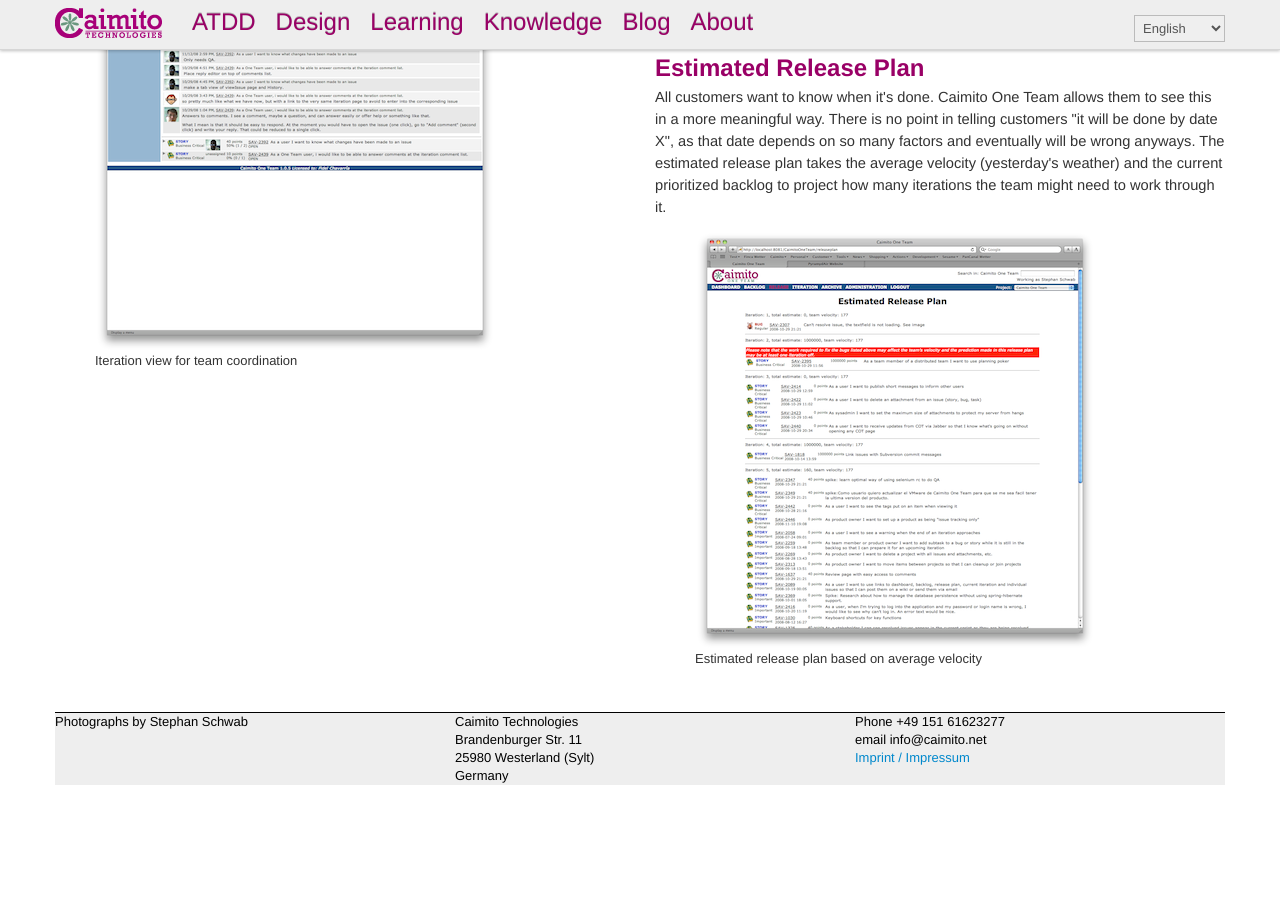
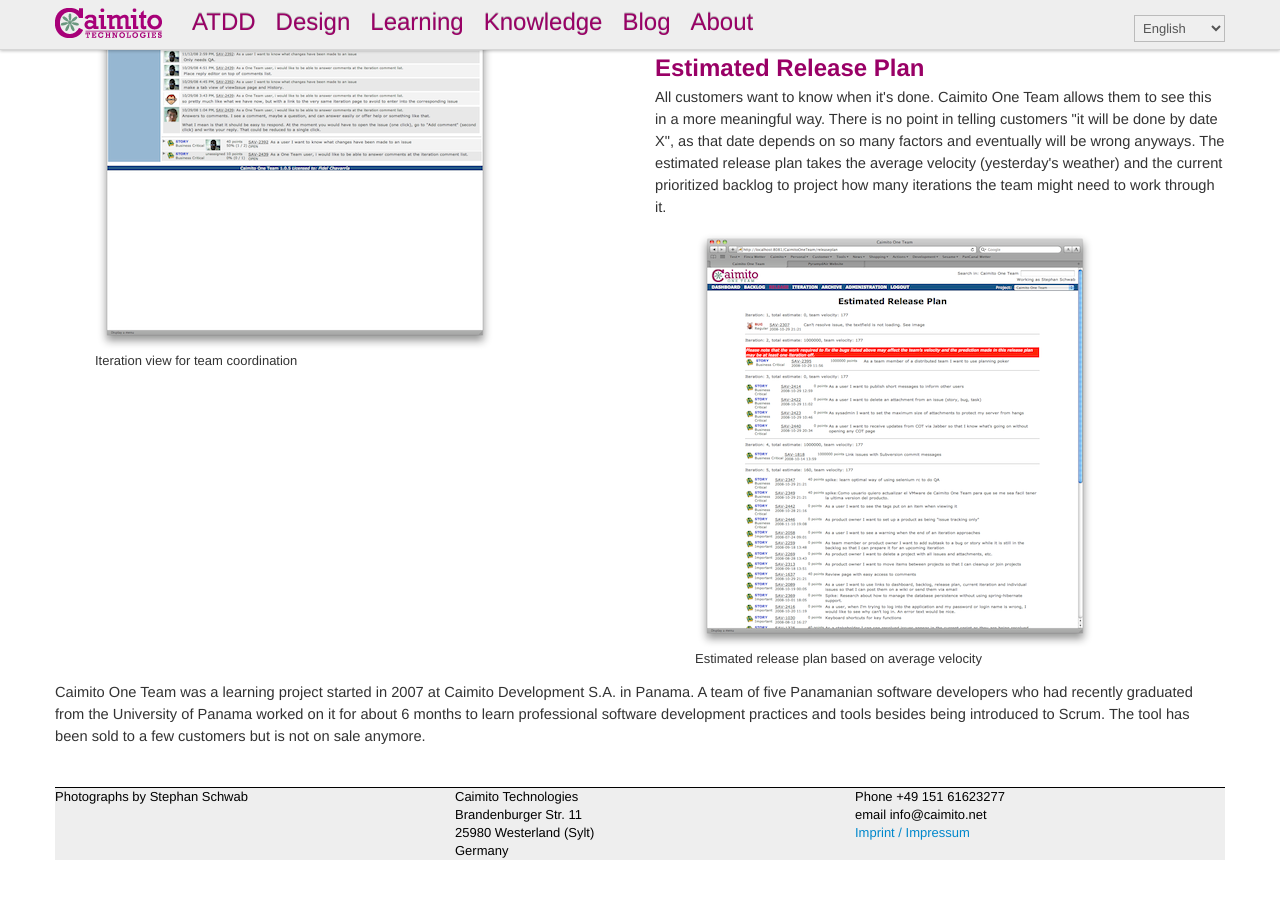
Before and after one commit to Caimito/caimito.github.com, a Jekyll site: the page built from caimitoOneTeam.html, in a window 1280 px wide and 900 px high, scrolled down 986 px. Built offline with Jekyll 4.4.1, drawn with Linux system fonts in a browser that asks for light colours; nearby versions of some CDN libraries; before the commit the page ends 1811 px from its top, so only the background shows below that.

Commit message:
Caimito One Team

```diff
--- a/caimitoOneTeam.html
+++ b/caimitoOneTeam.html
@@ -45,3 +45,5 @@
 		</figure>
 	</div>
 </div>
+
+<p>Caimito One Team was a learning project started in 2007 at Caimito Development S.A. in Panama. A team of five Panamanian software developers who had recently graduated from the University of Panama worked on it for about 6 months to learn professional software development practices and tools besides being introduced to Scrum. The tool has been sold to a few customers but is not on sale anymore.</p>
```
